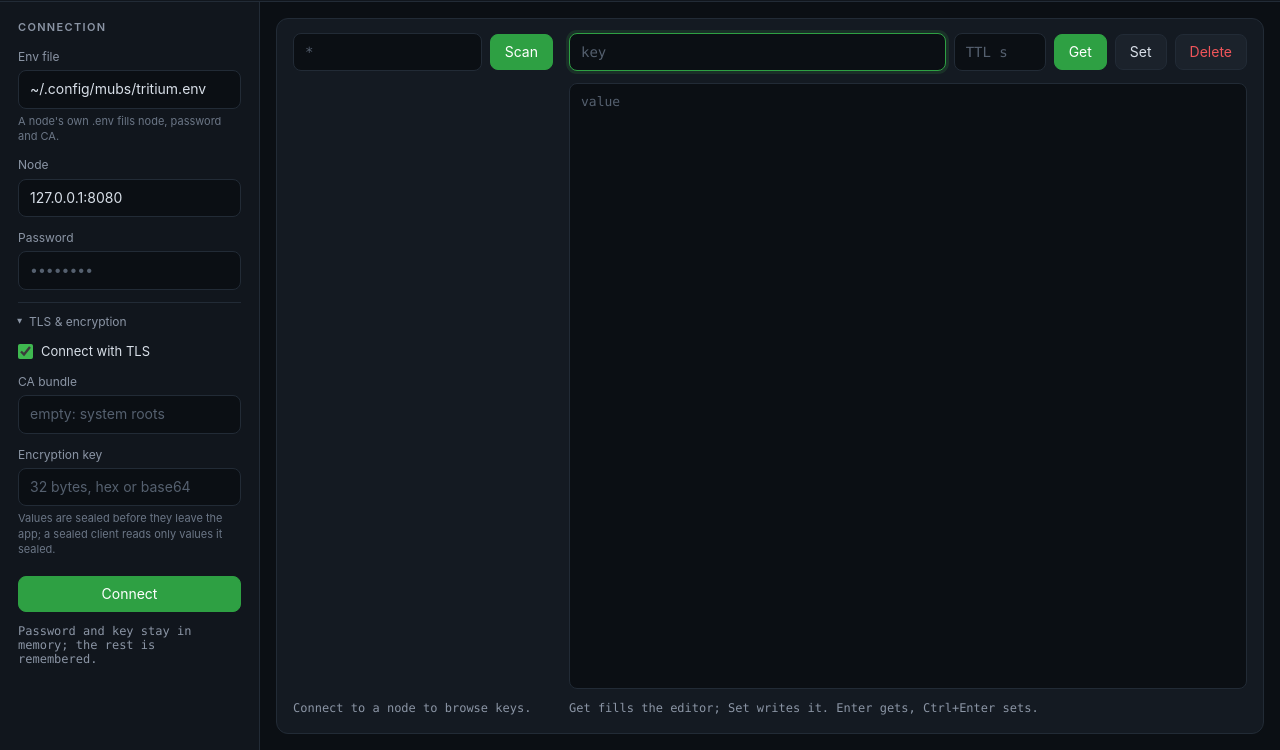
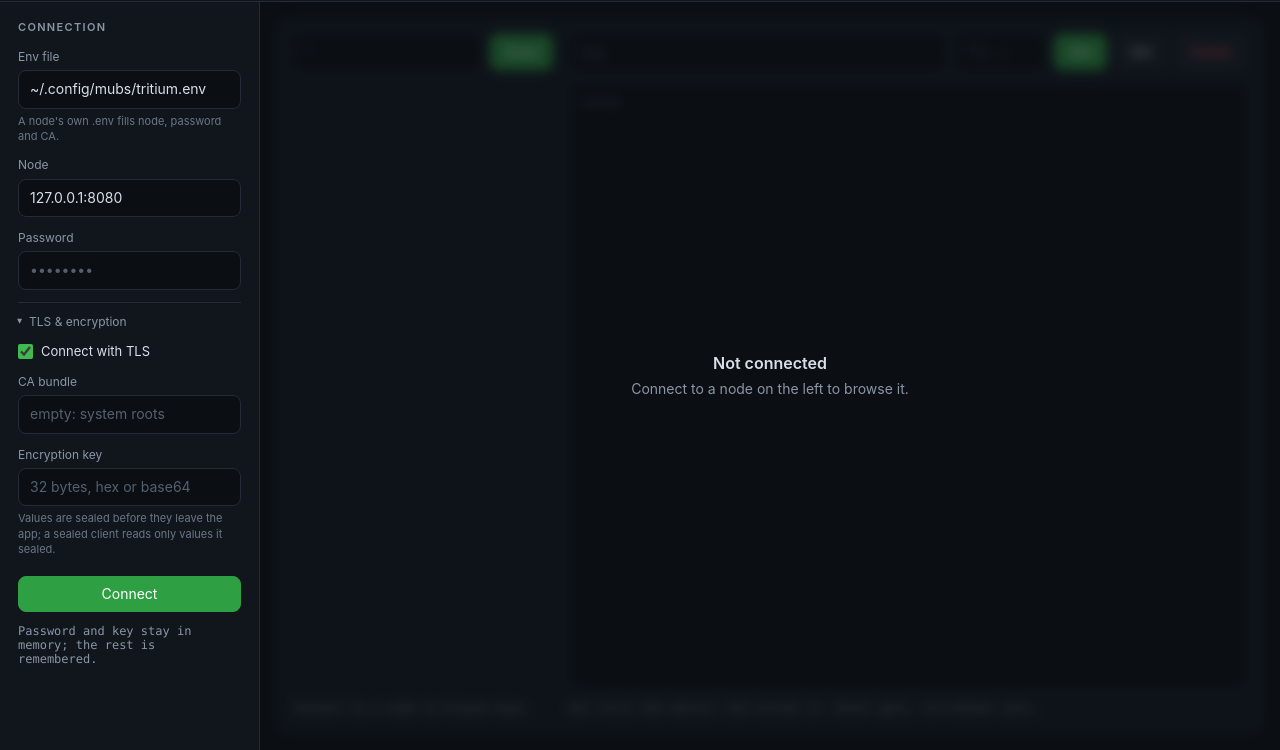
Before and after one commit to we-be/tritium-wails, a website built with Vite: page frontend/index.html in a window 1280 px wide. Shown: the part 50-800 px from the top of the page. Built offline with nearby package versions, Linux system fonts and the light colour scheme.

Commit message:
Blur the pane while disconnected
Without a node the Keys and Cluster views are only a preview of what one
would show, yet they looked live. They now sit blurred and dimmed under a
"Not connected" note until Connect succeeds; the log is local and stays
readable. The key field takes focus once connected instead of while blurred.

Co-Authored-By: Claude Fable 5.1 <noreply@anthropic.com>
Claude-Session: https://claude.ai/code/session_0198pUJk59RsW6m2AMfwGyCp

```diff
--- a/frontend/src/main.js
+++ b/frontend/src/main.js
@@ -68,6 +68,9 @@ async function run(line, fn) {
 const pill = el('span', {class: 'pill'});
 const tabs = el('nav', {class: 'tabs'});
 const panel = el('main', {class: 'panel'});
+// Disconnected, the pane is only a preview of what a node would show, so it
+// sits blurred under this note; the log is local and stays readable.
+const veil = el('div', {class: 'veil'}, el('p', {class: 'title'}, 'Not connected'), el('p', {}, 'Connect to a node on the left to browse it.'));
 const sidebar = el('aside', {class: 'sidebar'});
 document.querySelector('#app').append(
   el('header', {class: 'topbar'}, mark(), el('h1', {}, 'tritium'), tabs, pill),
@@ -126,6 +129,7 @@ async function toggle() {
                              ca: inCA.value.trim(), key: inKey.value.trim(), envFile: inEnv.value.trim()});
     setStatus(s);
     if (view.render) view.render();
+    if (view === views.keys) inKeyName.focus();
     return `connected to ${s.address}`;
   });
   btnToggle.disabled = false;
@@ -223,7 +227,7 @@ const views = {
           el('button', {onclick: set}, 'Set'),
           el('button', {class: 'danger', onclick: del}, 'Delete')),
         editor, keyLine)),
-    mount() { inKeyName.focus(); scanReset(); },
+    mount() { if (status.connected) inKeyName.focus(); scanReset(); },
     render() { scanReset(); },
   },
   nodes: {
@@ -265,6 +269,7 @@ const views = {
   },
   log: {
     title: 'Log',
+    local: true,
     list: el('ul', {class: 'log'}),
     mount() { this.render(); },
     render() {
@@ -284,7 +289,8 @@ function show(name) {
   view?.unmount?.();
   view = views[name];
   for (const t of tabs.children) t.classList.toggle('active', t.dataset.view === name);
-  panel.replaceChildren(view.root);
+  panel.replaceChildren(view.root, veil);
+  panel.classList.toggle('local', !!view.local);
   view.mount?.();
 }
 for (const [name, v] of Object.entries(views)) {
--- a/frontend/src/style.css
+++ b/frontend/src/style.css
@@ -106,3 +106,12 @@ ul.log { list-style: none; margin: 0; padding: 0; overflow: auto; font: 13px var
 ul.log li { display: flex; gap: 14px; padding: 7px 4px; border-bottom: 1px solid var(--line-soft); }
 ul.log li.err { color: var(--danger); }
 ul.log time { color: var(--dim); flex: none; }
+
+/* ── disconnected ── */
+.panel { position: relative; }
+.panel > .card { transition: filter .25s, opacity .25s; }
+body:not(.connected) .panel:not(.local) > .card { filter: blur(6px); opacity: .4; pointer-events: none; user-select: none; }
+.veil { display: none; position: absolute; inset: 0; place-content: center; text-align: center; color: var(--dim); pointer-events: none; }
+body:not(.connected) .panel:not(.local) > .veil { display: grid; }
+.veil p { margin: 0; }
+.veil .title { font-size: 16px; font-weight: 600; color: var(--text); margin-bottom: 4px; }
```
